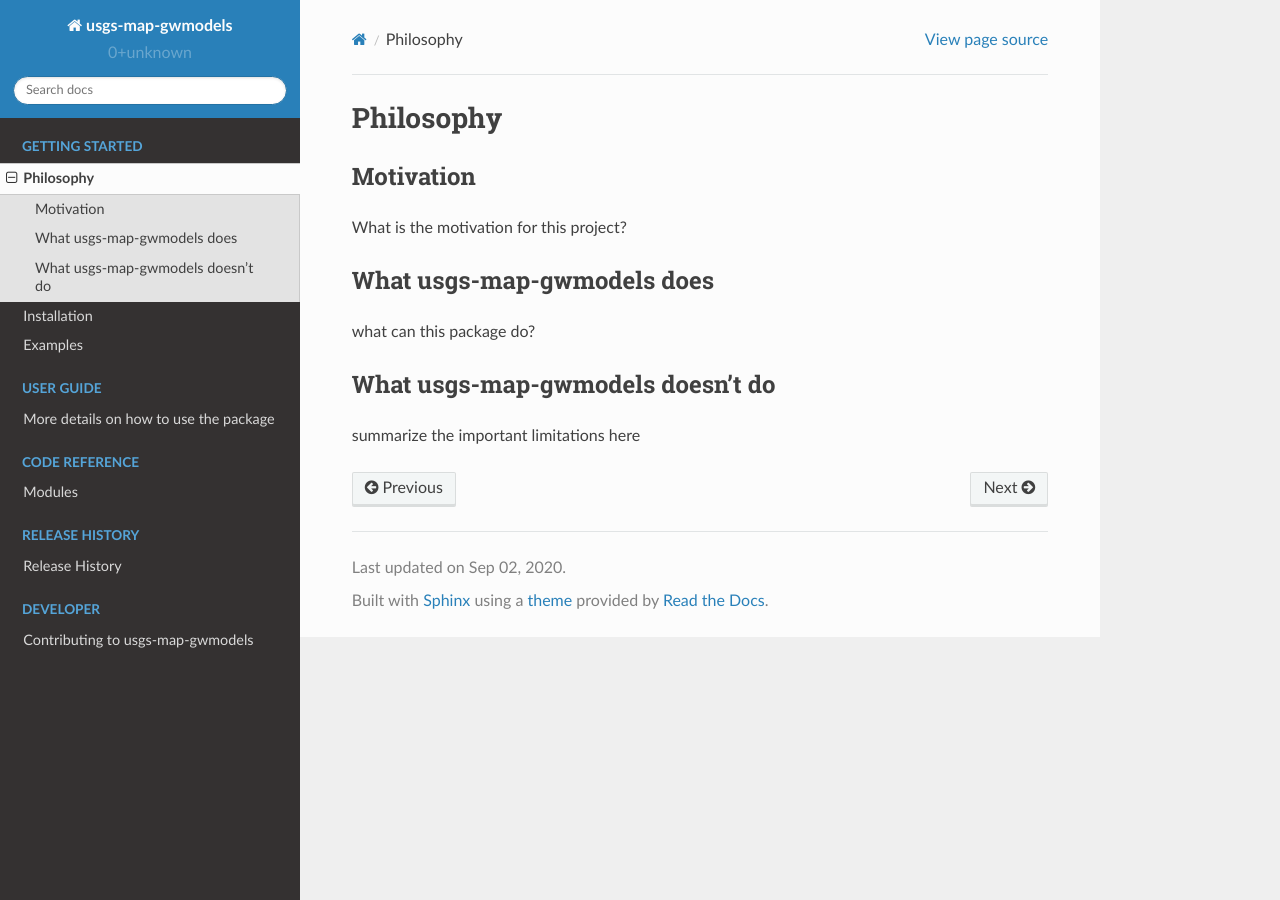
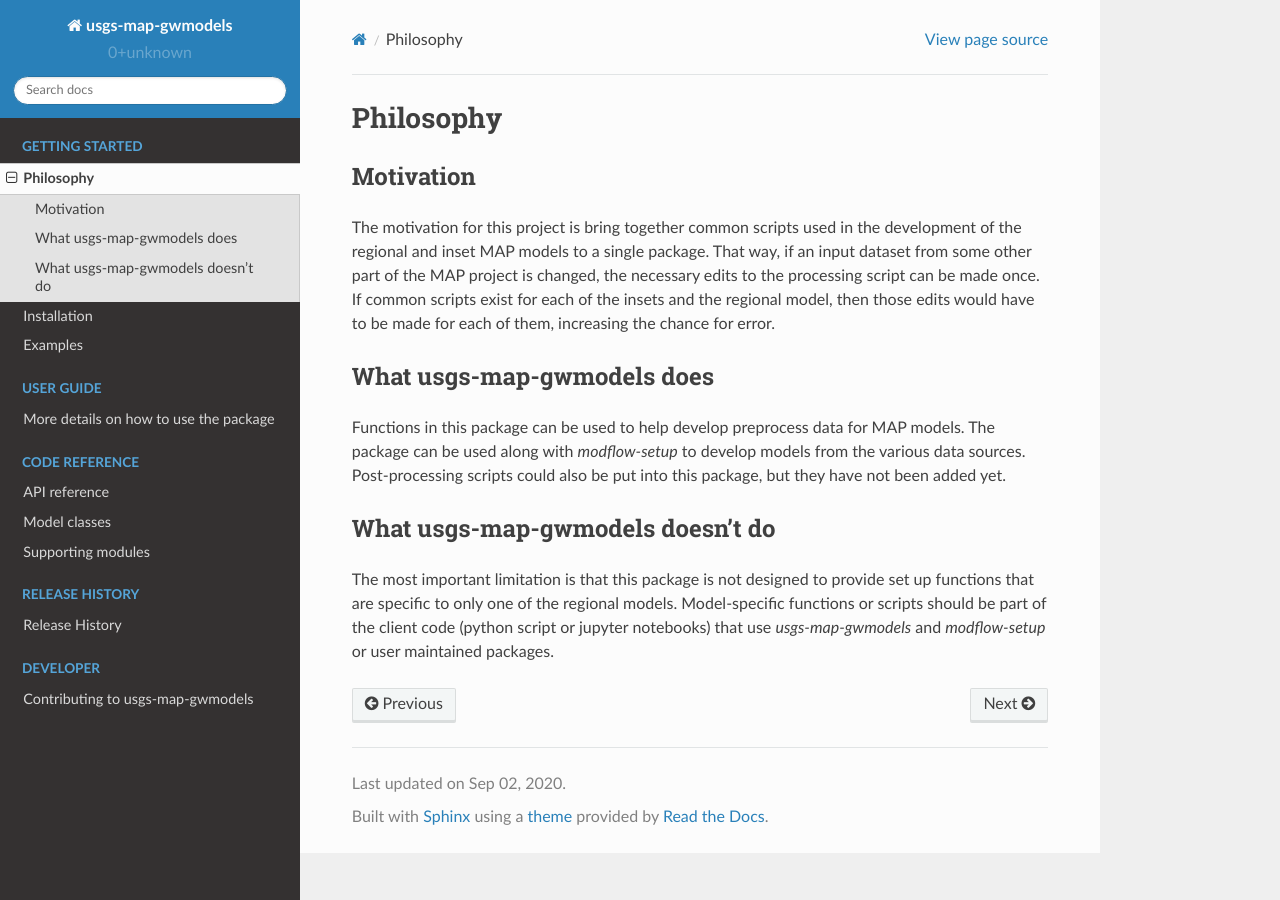
Before and after one commit to aleaf/usgs-map-gwmodels, a Sphinx documentation site: the page built from docs/source/philosophy.rst, in a window 1280 px wide. Built offline with Sphinx 7.4.7 and the Read the Docs theme 2.0.0, drawn with Linux system fonts in a browser that asks for light colours.

Commit message:
started working on documentation pages and learning approach for modules

```diff
--- a/docs/source/api/index.rst
+++ b/docs/source/api/index.rst
@@ -1,2 +1,16 @@
 API reference
 --------------
+
+Model classes
+--------------
+
+.. toctree::
+
+
+Supporting modules
+-------------------
+
+.. toctree::
+
+   mapgwm.headobs
+   mapgwm.checkdatasets
--- a/docs/source/philosophy.rst
+++ b/docs/source/philosophy.rst
@@ -3,13 +3,26 @@
 
 Motivation
 ----------
-What is the motivation for this project?
+The motivation for this project is bring together common scripts used in
+the development of the regional and inset MAP models to a single package.
+That way, if an input dataset from some other part of the MAP project is
+changed, the necessary edits to the processing script can be made once.
+If common scripts exist for each of the insets and the regional model, then
+those edits would have to be made for each of them, increasing the chance
+for error.
 
 
 What usgs-map-gwmodels does
 -------------------------------------------
-what can this package do?
+Functions in this package can be used to help develop preprocess data for
+MAP models.  The package can be used along with *modflow-setup* to develop
+models from the various data sources.  Post-processing scripts could also
+be put into this package, but they have not been added yet.
 
 What usgs-map-gwmodels doesn't do
 --------------------------------------------------------
-summarize the important limitations here
+The most important limitation is that this package is not designed to
+provide set up functions that are specific to only one of the regional models.
+Model-specific functions or scripts should be part of the client code (python
+script or jupyter notebooks) that use *usgs-map-gwmodels* and *modflow-setup*
+or user maintained packages.
```
Also changed, not shown: docs/source/api/mapgwm.checkdatasets.rst (added, +7 -0 lines), docs/source/api/mapgwm.headobs.rst (added, +7 -0 lines), 1 other file.
